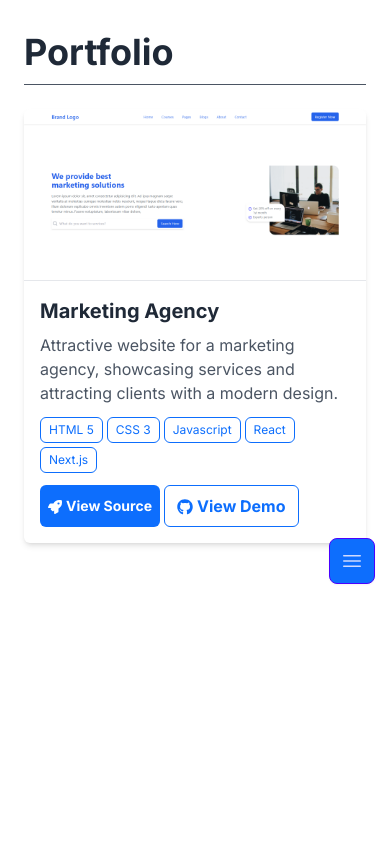
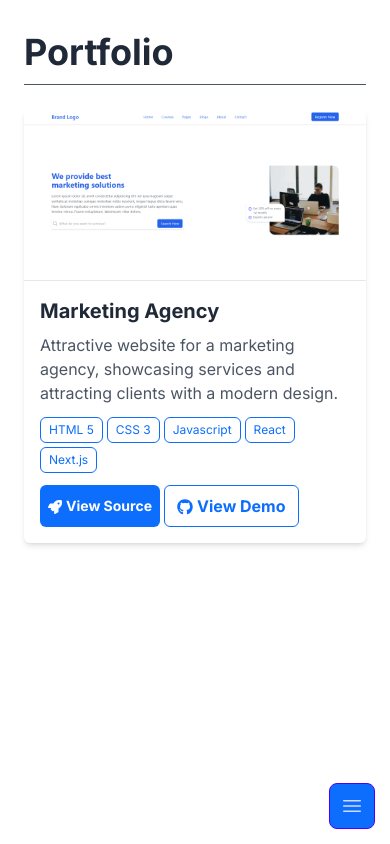
Before and after one commit to ssakib4040/nextjs-portfolio, a Next.js app: page /portfolio in a window 390 px wide. Built offline with nearby package versions, Linux system fonts and the light colour scheme.

Commit message:
Mobile toggle button changed and close sidebar on route change.

```diff
--- a/app/globals.scss
+++ b/app/globals.scss
@@ -9,7 +9,7 @@
 }
 
 .sidebar-button {
-  position: absolute;
+  position: fixed;
   bottom: 15px;
   right: 15px;
   padding: 1rem;
--- a/app/layout.tsx
+++ b/app/layout.tsx
@@ -47,6 +47,11 @@ export default function RootLayout({
     return router === href ? "active" : "";
   }
 
+  const handleCloseSIdebar = () => {
+    const checkbox = document.getElementById("my-drawer-2") as HTMLInputElement;
+    checkbox.checked = false;
+  };
+
   return (
     <html lang="en">
       <body className={inter.className}>
@@ -95,6 +100,7 @@ export default function RootLayout({
                         className={`text-center block active:!bg-[#0d6efd] focus:!bg-[#0d6efd] focus:!text-white ${
                           isActive(menu.href) ? "bg-[#0D6EFD] text-white" : ""
                         }`}
+                        onClick={handleCloseSIdebar}
                       >
                         {menu.name}
                       </Link>
```
